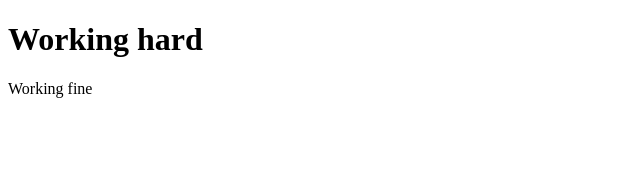
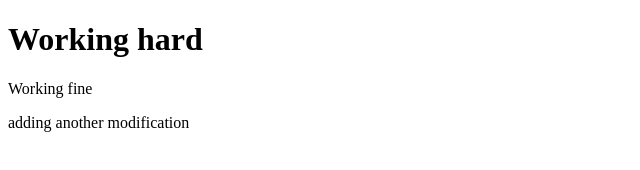
Before and after one commit to Parasdutta922/Test_peoject1, a plain HTML site: page index.html in a window 1280 px wide. Shown: the whole page, without its empty margins (0-640 px from the left). Drawn offline with Linux system fonts and the light colour scheme.

Commit message:
modified

```diff
--- a/index.html
+++ b/index.html
@@ -9,5 +9,6 @@
 <body>
     <H1>Working hard</H1>
     <p>Working fine</p>
+    <p>adding another modification</p>
 </body>
 </html>
```
